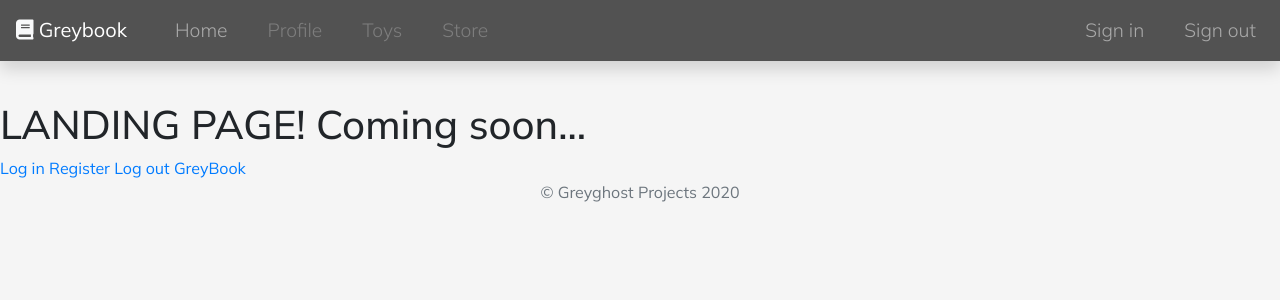
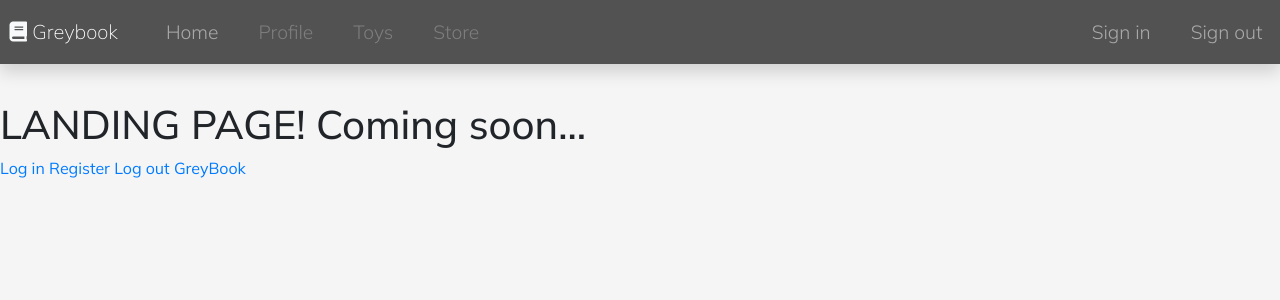
Before and after one commit to gerry-putra/greybook, a Node server app: page / in a window 1280 px wide. Shown: the top 300 px of the page. Run offline with Node 20, Linux system fonts and the light colour scheme; some libraries are stand-ins or nearby versions.

Commit message:
Small changes to stylings.

```diff
--- a/public/stylesheets/main.css
+++ b/public/stylesheets/main.css
@@ -27,4 +27,9 @@ body {
 
 #navbarMain {
     background-color: #525252;
+    padding: 0.6rem;
 }
+
+#navbarBrand {
+    font-weight: 200;
+}
--- a/routes/index.js
+++ b/routes/index.js
@@ -14,7 +14,7 @@ router.get("/", (req, res) => {
 // LOGIN route
 router.get("/login", (req, res) => {
     if(req.isAuthenticated()) {
-		req.flash("error", "You are already logged in bitch! You must be logged out to relog.");
+		req.flash("error", "You must be signed out to sign in with another account.");
 		return res.redirect("/greybook");
 	}
     res.render("login");
@@ -57,7 +57,7 @@ router.post("/register", async (req, res) => {
 // Logout ROUTE logic...
 router.get("/logout", (req,res) => {
     req.logout();
-    req.flash("success", "You are logged out");
+    req.flash("success", "Successfully signed out. Goodbye!");
 	res.redirect("/");
 });
 
--- a/views/partials/footer.ejs
+++ b/views/partials/footer.ejs
@@ -1,5 +1,5 @@
 
-    <p class="text-muted text-center">&copy; Greyghost Projects 2020</p>
+    <!-- <p class="text-muted text-center">&copy; Greyghost Projects 2020</p> -->
 
     <script src="https://code.jquery.com/jquery-3.5.1.slim.min.js" integrity="sha384-DfXdz2htPH0lsSSs5nCTpuj/zy4C+OGpamoFVy38MVBnE+IbbVYUew+OrCXaRkfj" crossorigin="anonymous"></script>
     <script src="https://cdn.jsdelivr.net/npm/popper.js@1.16.0/dist/umd/popper.min.js" integrity="sha384-Q6E9RHvbIyZFJoft+2mJbHaEWldlvI9IOYy5n3zV9zzTtmI3UksdQRVvoxMfooAo" crossorigin="anonymous"></script>
--- a/views/partials/header.ejs
+++ b/views/partials/header.ejs
@@ -14,7 +14,10 @@
 </head>
 <body>
     <nav id="navbarMain" class="navbar navbar-expand-lg navbar-dark fixed-top shadow">
-        <a class="navbar-brand" href="/"> <i class="fas fa-book text-light"></i> Greybook</a>
+        <a class="navbar-brand" href="/">
+            <i class="fas fa-book text-light"></i>
+            <span id="navbarBrand"> Greybook</span>
+        </a>
         <button class="navbar-toggler" type="button" data-toggle="collapse" data-target="#navbarContent" aria-controls="navbarSupportedContent" aria-expanded="false" aria-label="Toggle navigation">
             <span class="navbar-toggler-icon"></span>
         </button>
```
